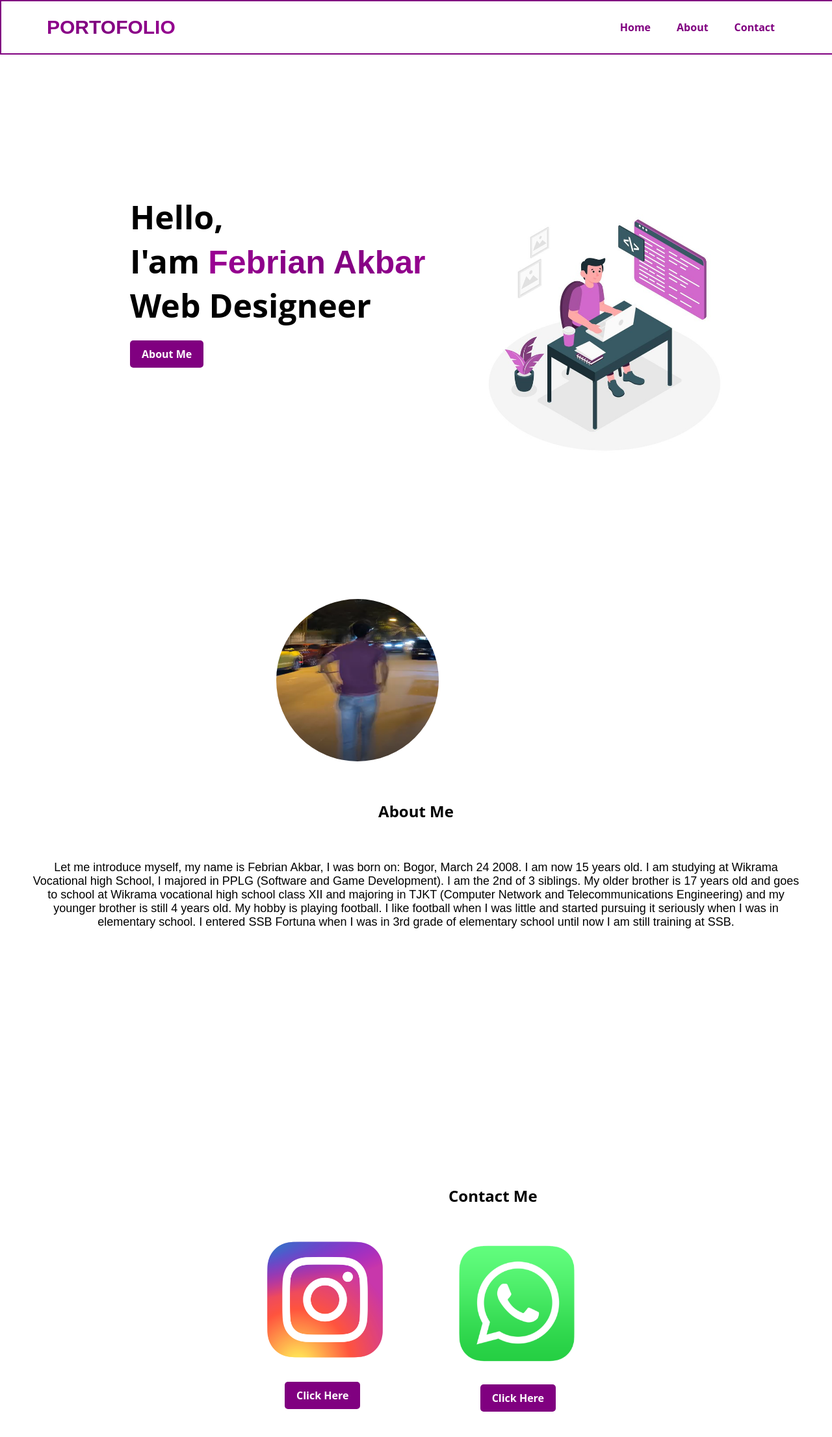
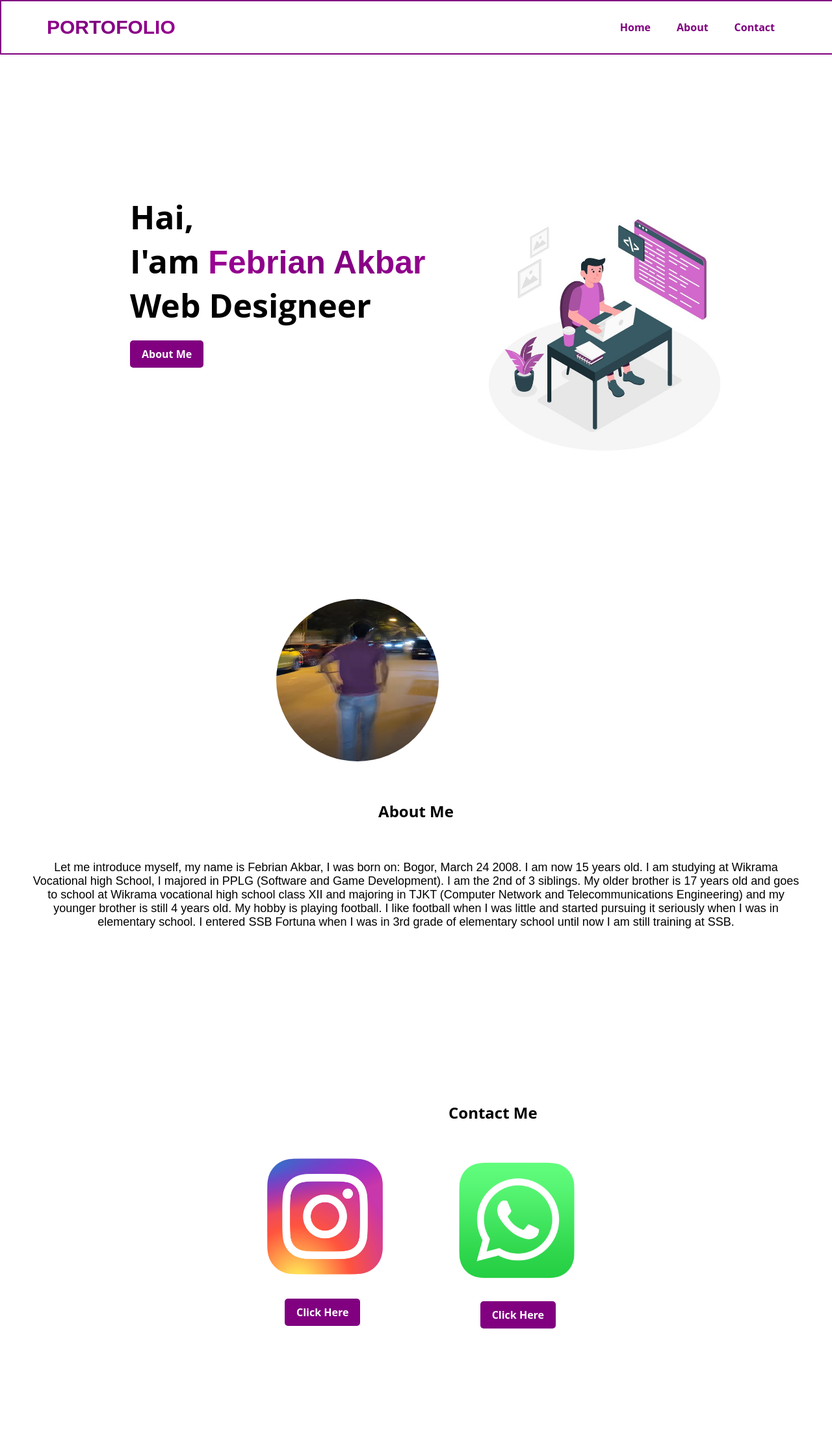
Before and after one commit to febrianakbar/myportofolio, a plain HTML site: page Home.html in a window 1280 px wide. Shown: the whole page at 65% size. Drawn offline with Linux system fonts and the light colour scheme.

Commit message:
update index

```diff
--- a/Home.html
+++ b/Home.html
@@ -22,7 +22,7 @@
     </header>
     <main>
         <div class="image">
-            <h1>Hello,<br>I'am <span>Febrian Akbar</span><br>Web Designeer</h1>
+            <h1>Hai,<br>I'am <span>Febrian Akbar</span><br>Web Designeer</h1>
             <img src="logo1.jpg">
             <a href="#about">About Me</a>
         </div>
--- a/style.css
+++ b/style.css
@@ -210,5 +210,5 @@ img {
     margin-bottom: 20%;
 }
 .p {
-    margin-top: 30%;
+    margin-top: 20%;
 }
```
